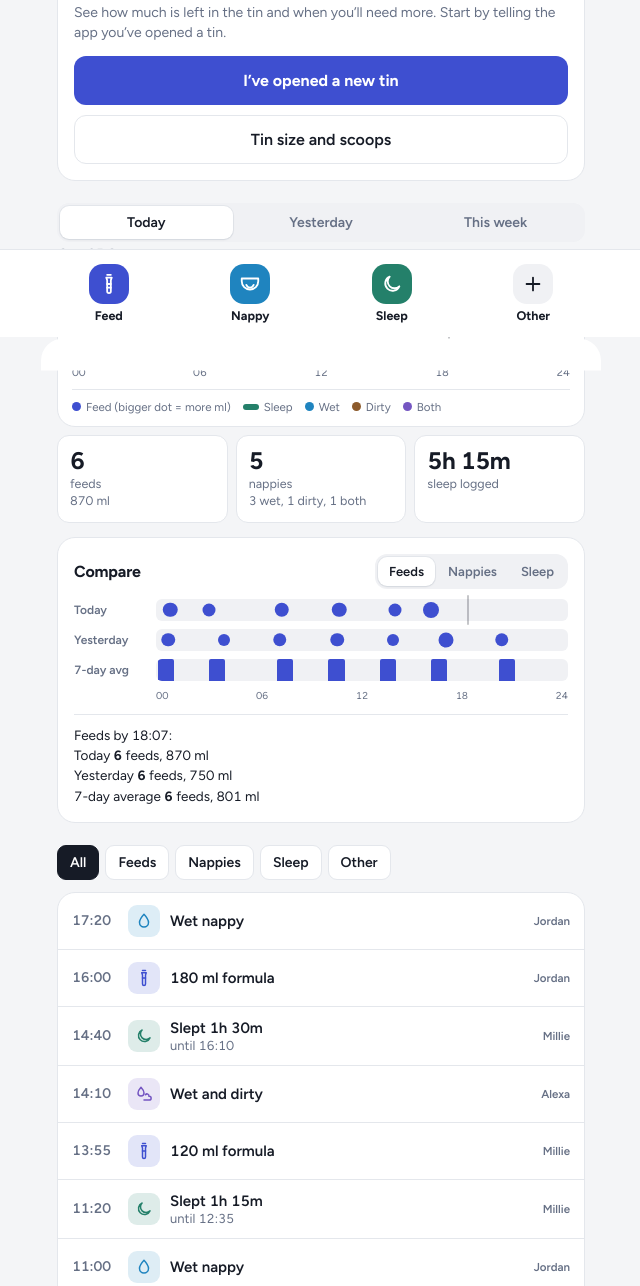
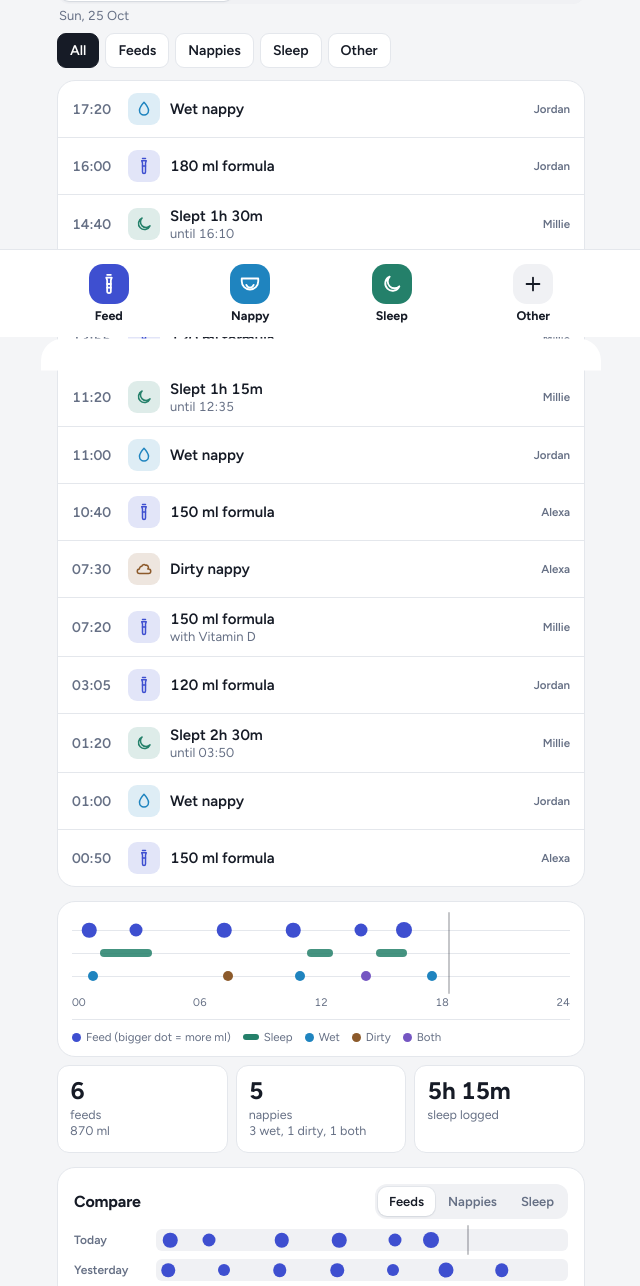
Before and after one commit to jordanl5182/baby-log, a plain HTML site: page index.html in a window 1280 px wide. Shown: the part 463-1749 px from the top of the page, without its empty margins (319-959 px from the left). Drawn offline with Linux system fonts and the light colour scheme.

Commit message:
Move log list under status panel

```diff
--- a/index.html
+++ b/index.html
@@ -357,8 +357,6 @@ input[type=text],input[type=number],input[type=time],input[type=url],input[type=
       </div>
     </section>
 
-    <section class="card" id="formula"></section>
-
     <div class="days">
       <div class="seg" role="group" aria-label="Period">
         <button data-day="0" aria-pressed="true">Today</button>
@@ -366,9 +364,12 @@ input[type=text],input[type=number],input[type=time],input[type=url],input[type=
         <button data-day="week" aria-pressed="false">This week</button>
       </div>
     </div>
-    <div class="date" id="dateLabel" style="margin:-4px 2px 10px"></div>
+    <div class="date" id="dateLabel" style="margin:-4px 2px 0"></div>
 
-    <div class="ribbon" aria-label="At a glance">
+    <div class="filters" id="filters" role="group" aria-label="Show" style="margin-top:8px"></div>
+    <div class="list" id="list"></div>
+
+    <div class="ribbon" aria-label="At a glance" style="margin-top:14px">
       <div id="lanesWrap"></div>
       <div class="legend">
         <span><i style="background:var(--feed)"></i>Feed (bigger dot = more ml)</span>
@@ -383,8 +384,7 @@ input[type=text],input[type=number],input[type=time],input[type=url],input[type=
 
     <section class="card" id="compare"></section>
 
-    <div class="filters" id="filters" role="group" aria-label="Show"></div>
-    <div class="list" id="list"></div>
+    <section class="card" id="formula"></section>
   </main>
 
   <main id="history">
```
